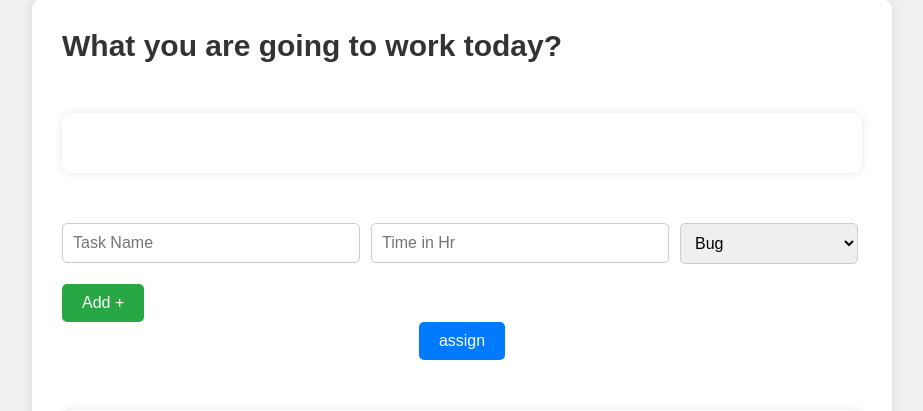
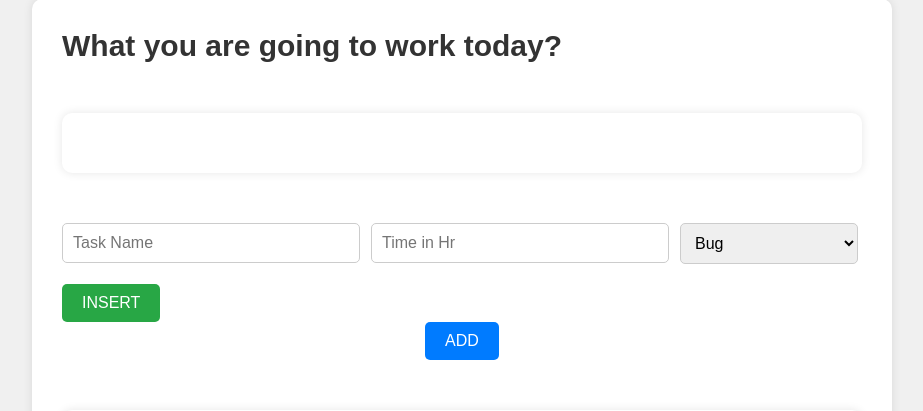
Before and after one commit to MohammedFaizer/Django-Work-Management, a Django app: template TaskApp/templates/user_page.html in a window 1280 px wide. Shown: the part 91-502 px from the top of the page, without its empty margins (178-1101 px from the left). Run offline with Django 5.2, Linux system fonts and the light colour scheme; the template is opened without the code that fills it: values that come from a table or form of the project are taken from there, others are empty; data comes from the database, SQL or seed files in the repository; both versions use the stored data as it was after the commit.

Commit message:
'initia'

```diff
--- a/TaskApp/templates/user_page.html
+++ b/TaskApp/templates/user_page.html
@@ -31,13 +31,13 @@
     </div>
 
             <div class="add-more">
-                <button type="button" id="add-more">Add +</button>
+                <button type="button" id="add-more">INSERT</button>
 
             </div>
 
         <center>
             <div class="save-button">
-                <button type="submit" >assign</button>
+                <button type="submit" >ADD</button>
             </div>
         </center>
 
```
Also changed, not shown: db.sqlite3.
